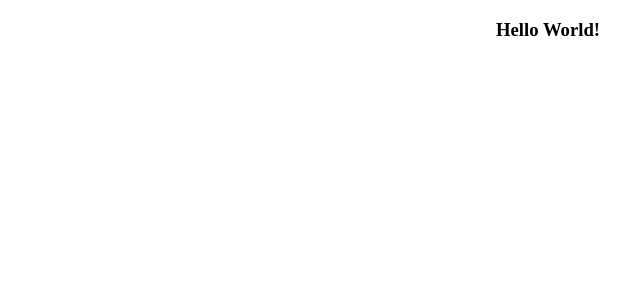
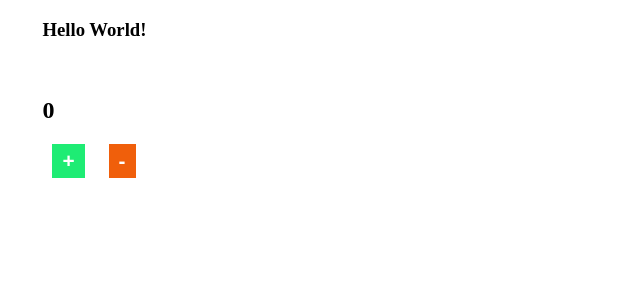
Before and after one commit to alamgirweb11/vuex, a Vue app: page / in a window 1280 px wide. Shown: the top 300 px of the page, without its empty margins (92-732 px from the left). Built offline with nearby package versions, Linux system fonts and the light colour scheme.

Commit message:
store and use it to hold state

```diff
--- a/src/App.vue
+++ b/src/App.vue
@@ -1,6 +1,9 @@
 <template>
       <div class="container">
          <h3 class="msg">{{ msg }}</h3>
+         <br>
+         <h2 :class="[{ 'text-black':count === 0}, {'text-success' : count>0},  {'text-danger' : count<0}]">{{ count }}</h2>
+          <button class="increment-btn" @click="increment()">+</button>  <button class="decrement-btn" @click="decrement()">-</button>
       </div>
 </template>
 
@@ -11,12 +14,56 @@ export default {
   data(){
        return{
           msg: this.$store.state.msg,
+          count: this.$store.state.count,
        }
   },
+  methods:{
+         increment(){
+             return this.count++
+         },
+         decrement(){
+              return this.count--
+         }
+  }
 }
 </script>
 <style scoped>
+  .container{
+      width: 80%;
+      margin: 0 auto;
+  }
   .msg{
-     text-align: center;
+     text-align: left;
+  }
+  .text-gray{
+       color: #000;
+  }
+  .text-success{
+      color: #15ec6ff5;;
+  }
+  .text-danger{
+      color: #f05902f5;
+  }
+  .increment-btn{
+        background-color: #15ec6ff5;
+        color: #fff;
+        padding: 5px 10px;
+        border: none;
+        outline: none;
+        font-size: 1.3rem;
+        font-weight: bold;
+        cursor: pointer;
+        margin: 0 10px;
+  }
+  .decrement-btn{
+        background-color: #f05902f5;
+        color: #fff;
+        padding: 5px 10px;
+        border: none;
+        outline: none;
+        font-size: 1.3rem;
+        font-weight: bold;
+        cursor: pointer;
+        margin: 0 10px;
   }
 </style>
--- a/src/store/index.js
+++ b/src/store/index.js
@@ -3,5 +3,6 @@ import { createStore } from 'vuex'
 export default createStore({
     state: {
         msg: 'Hello World!',
+        count: 0,
     },
 })
```
